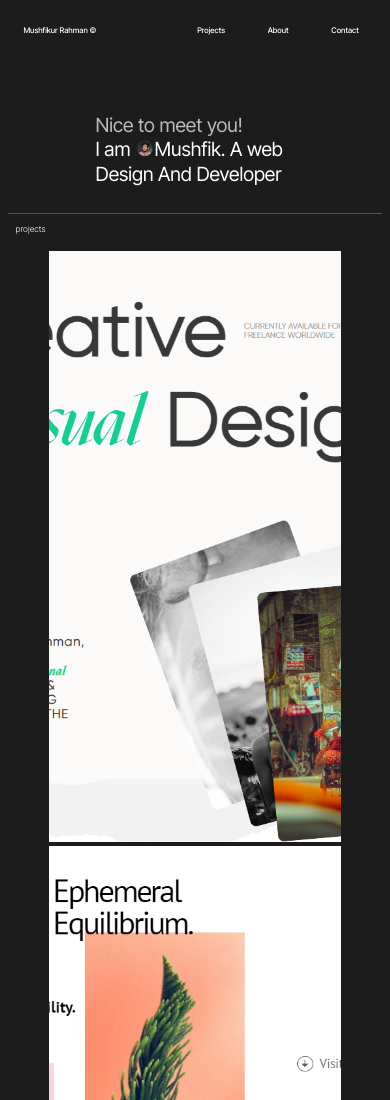
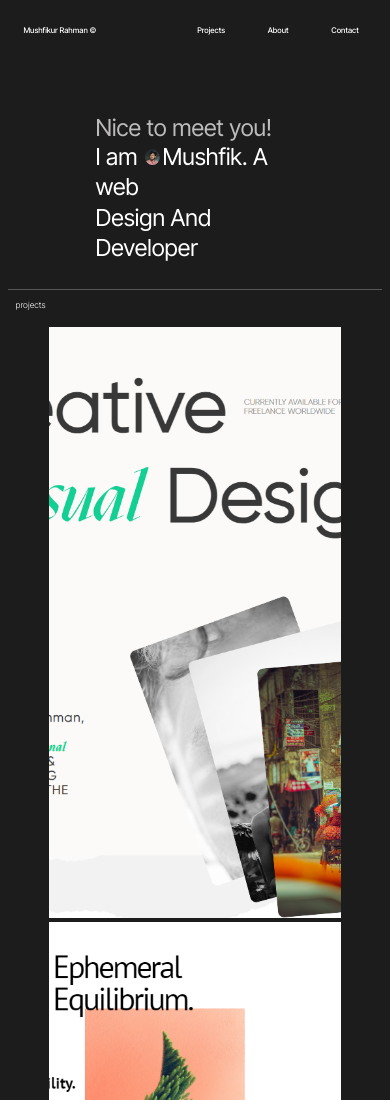
Before and after one commit to Mushfikur007/portfolio, a plain HTML site: page index.html in a window 390 px wide. Shown: the top 1100 px of the page. Drawn offline with Linux system fonts and the light colour scheme.

Commit message:
text container update

```diff
--- a/style.css
+++ b/style.css
@@ -264,10 +264,10 @@ hr{
         margin-top: 7vh;
     }
     #text p{
-        font-size: 5vw;
+        font-size: 6vw;
     }
     #text h4{
-        font-size: 5vw;
+        font-size: 6vw;
     }
     #text span{
         margin-bottom: 0vh;
```
